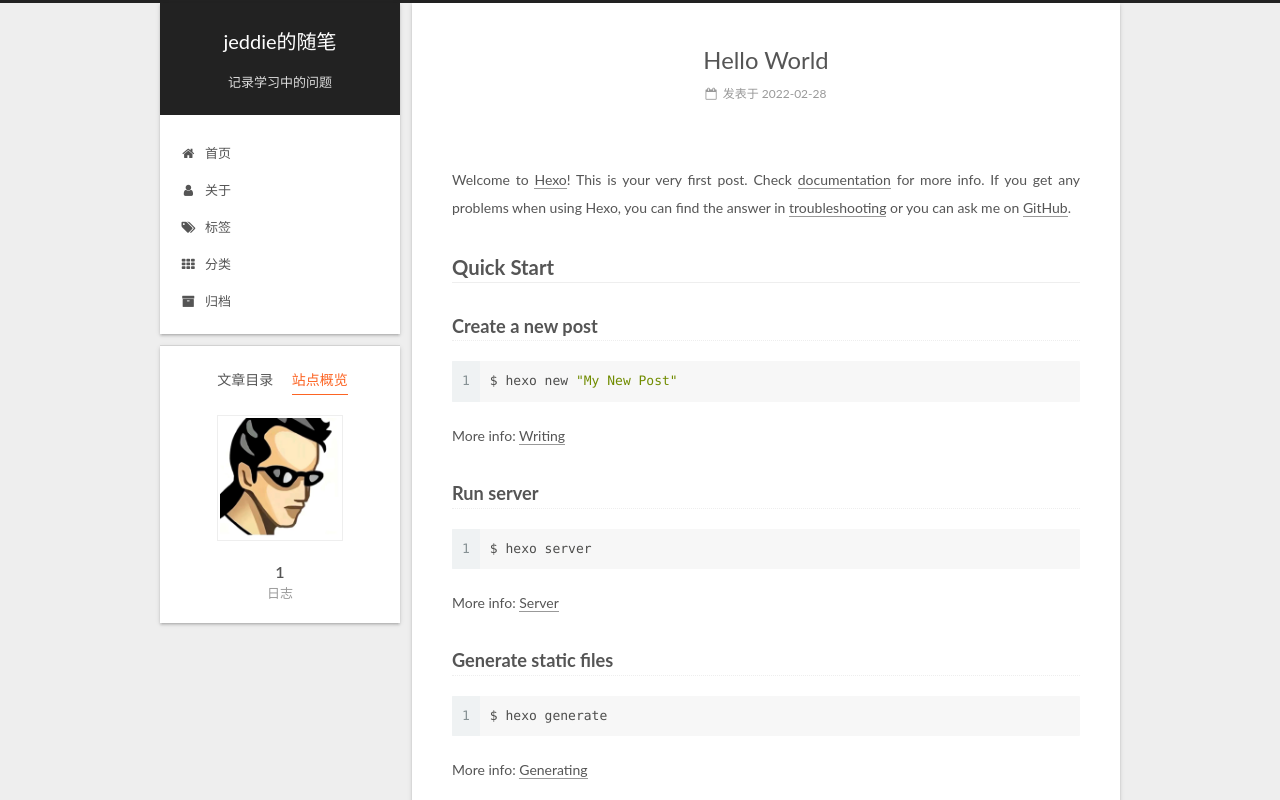
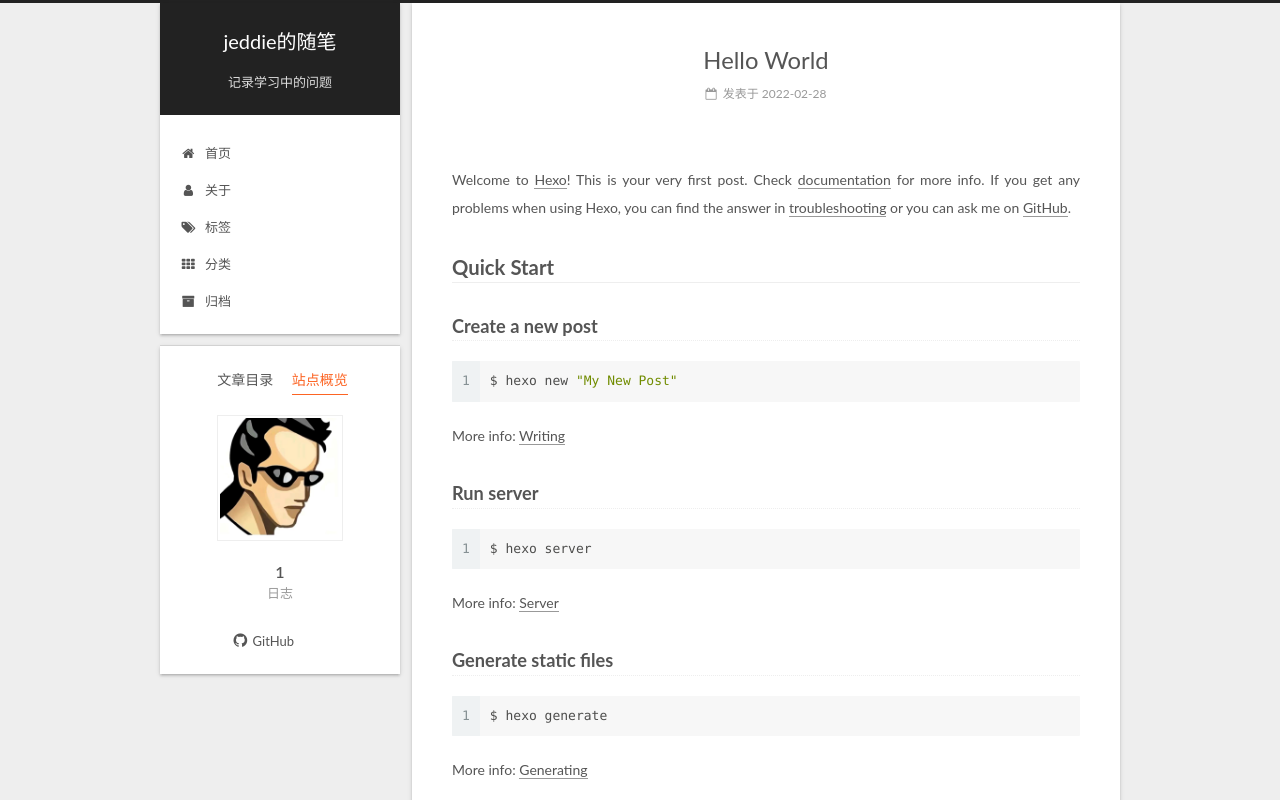
Before and after one commit to jeddie23/jeddie23.github.io, a plain HTML site: page 2022/02/28/hello-world/index.html in a window 1280 px wide. Both pictures are taken after a click on the item "站点概览". Shown: the top 800 px of the page. Drawn offline with Linux system fonts and the light colour scheme; files that its build step writes are made by us from their sources; files whose address does not match are found by name.

Commit message:
Site updated: 2022-02-28 14:47:51

```diff
--- a/2022/02/28/hello-world/index.html
+++ b/2022/02/28/hello-world/index.html
@@ -454,6 +454,16 @@
 
 
 
+            <div class="links-of-author motion-element">
+
+                  <span class="links-of-author-item">
+                    <a href="https://github.com/jeddie23" target="_blank" title="GitHub">
+
+                        <i class="fa fa-fw fa-github"></i>GitHub</a>
+                  </span>
+
+            </div>
+
 
 
 
--- a/css/main.css
+++ b/css/main.css
@@ -1823,7 +1823,7 @@ pre .javascript .function {
   width: 4px;
   height: 4px;
   border-radius: 50%;
-  background: #3ff;
+  background: #945094;
 }
 .links-of-blogroll {
   font-size: 13px;
```
Also changed, not shown: about/index.html (+10 -0 lines), archives/2022/02/index.html (+10 -0 lines), archives/2022/index.html (+10 -0 lines), archives/index.html (+10 -0 lines), categories/index.html (+10 -0 lines), index.html (+10 -0 lines), tags/index.html (+10 -0 lines).
